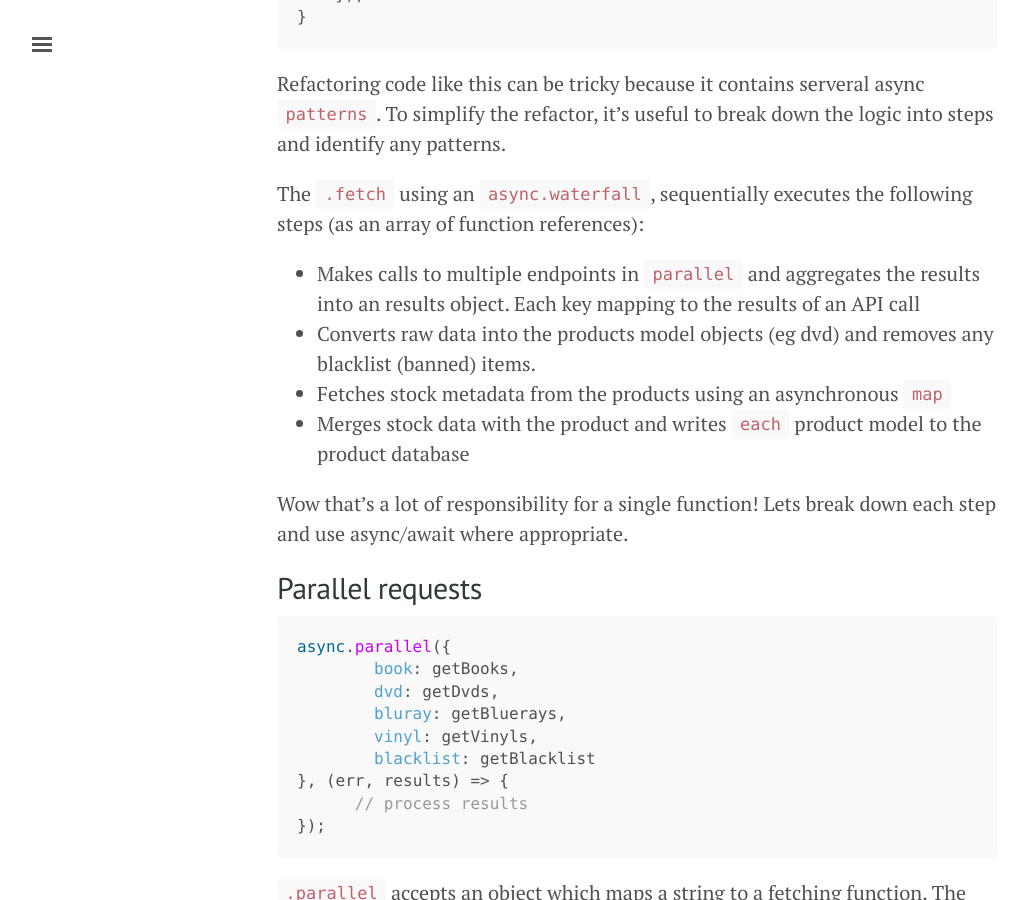
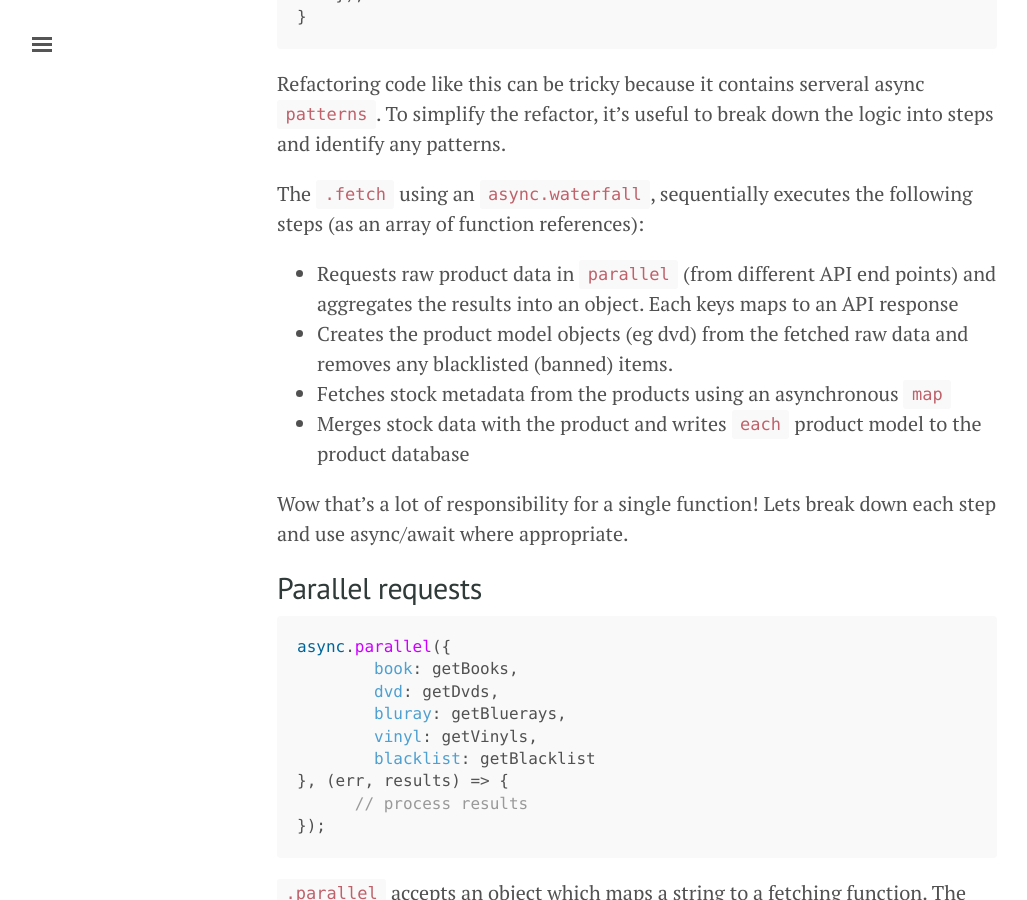
Before and after one commit to refactoring-by-example/refactoringbyexample.com, a Jekyll site: the page built from _posts/2018-03-22-moving-on-from-callbacks.md, in a window 1280 px wide and 900 px high, scrolled down 1860 px. Shown: the whole window, without its empty margins (3-1030 px from the left). Built offline with Jekyll 4.4.1, drawn with Linux system fonts in a browser that asks for light colours; comment, search, counter and statistics services are not loaded; some of the changed text lies outside the part shown.

Commit message:
Reword main steps.

```diff
--- a/_posts/2018-03-22-moving-on-from-callbacks.md
+++ b/_posts/2018-03-22-moving-on-from-callbacks.md
@@ -67,8 +67,8 @@ module.exports.fetch = (cb) => {
 Refactoring code like this can be tricky because it contains serveral async `patterns`. To simplify the refactor, it's useful to break down the logic into steps and identify any patterns.
 
 The `.fetch` using an `async.waterfall`, sequentially executes the following steps (as an array of function references):
- * Makes calls to multiple endpoints in `parallel` and aggregates the results into an results object. Each key mapping to the results of an API call
- * Converts raw data into the products model objects (eg dvd) and removes any blacklist (banned) items.
+ * Requests raw product data in `parallel` (from different API end points) and aggregates the results into an object. Each keys maps to an API response
+ * Creates the product model objects (eg dvd) from the fetched raw data and removes any blacklisted (banned) items.
  * Fetches stock metadata from the products using an asynchronous `map`
  * Merges stock data with the product and writes `each` product model to the product database
 
```
Also changed, not shown: other parts of _posts/2018-03-22-moving-on-from-callbacks.md (+2 -2 lines).
